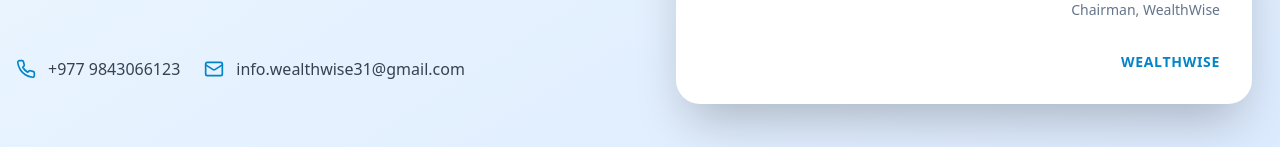
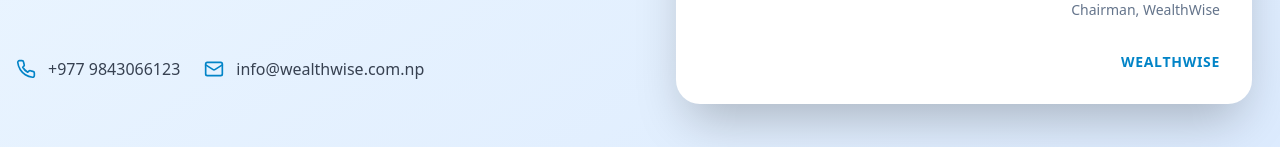
Before and after one commit to akhileshsharma1/wealthwise, a Next.js app: page / in a window 1280 px wide. Shown: the part 558-705 px from the top of the page. Built offline with nearby package versions, Linux system fonts and the light colour scheme.

Commit message:
email changed

```diff
--- a/components/contact.tsx
+++ b/components/contact.tsx
@@ -62,7 +62,7 @@ Please let me know your available time slots.
 
 Best regards,`)
 
-    window.open(`mailto:info.wealthwise31@gmail.com?subject=${subject}&body=${body}`)
+    window.open(`mailto:info@wealthwise.com.np?subject=${subject}&body=${body}`)
   }
 
   const handlePhoneConsultation = () => {
@@ -203,7 +203,7 @@ Best regards,`)
                   <Mail className="h-6 w-6 text-sky-600 mt-1" />
                   <div>
                     <h4 className="font-semibold text-gray-900">Email</h4>
-                    <p className="text-gray-600">info.wealthwise31@gmail.com</p>
+                    <p className="text-gray-600">info@wealthwise.com.np</p>
                   </div>
                 </div>
                 <div className="flex items-start gap-4">
--- a/components/footer.tsx
+++ b/components/footer.tsx
@@ -237,7 +237,7 @@ export default function Footer() {
               </div>
               <div className="flex items-center gap-3">
                 <Mail className="h-5 w-5 text-sky-600" />
-                <span className="text-gray-400">info.wealthwise31@gmail.com</span>
+                <span className="text-gray-400">info@wealthwise.com.np</span>
               </div>
               <div className="flex items-start gap-3">
                 <MapPin className="h-5 w-5 text-sky-600 mt-1" />
--- a/components/hero.tsx
+++ b/components/hero.tsx
@@ -48,7 +48,7 @@ export default function Hero() {
               </div>
               <div className="flex items-center gap-3">
                 <Mail className="h-5 w-5 text-sky-600" />
-                <span className="text-gray-700">info.wealthwise31@gmail.com</span>
+                <span className="text-gray-700">info@wealthwise.com.np</span>
               </div>
             </div>
           </div>
```
